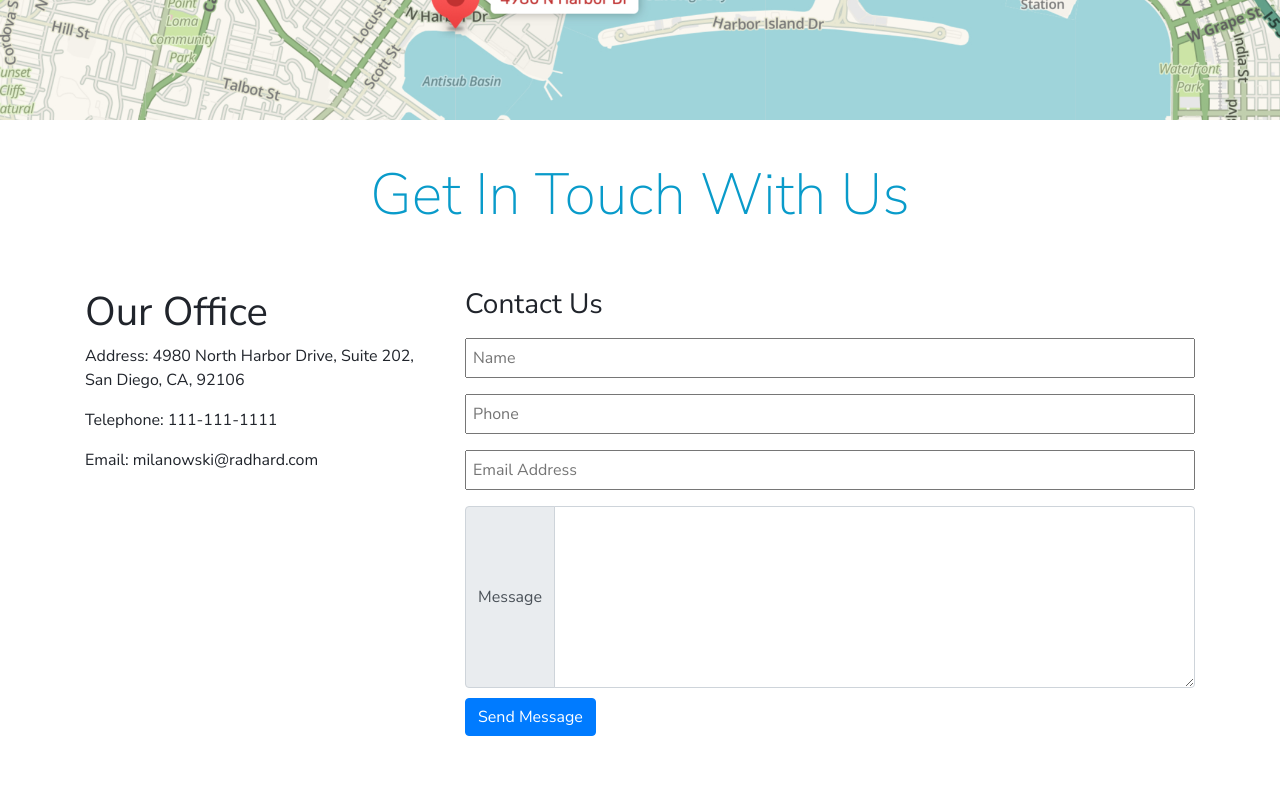
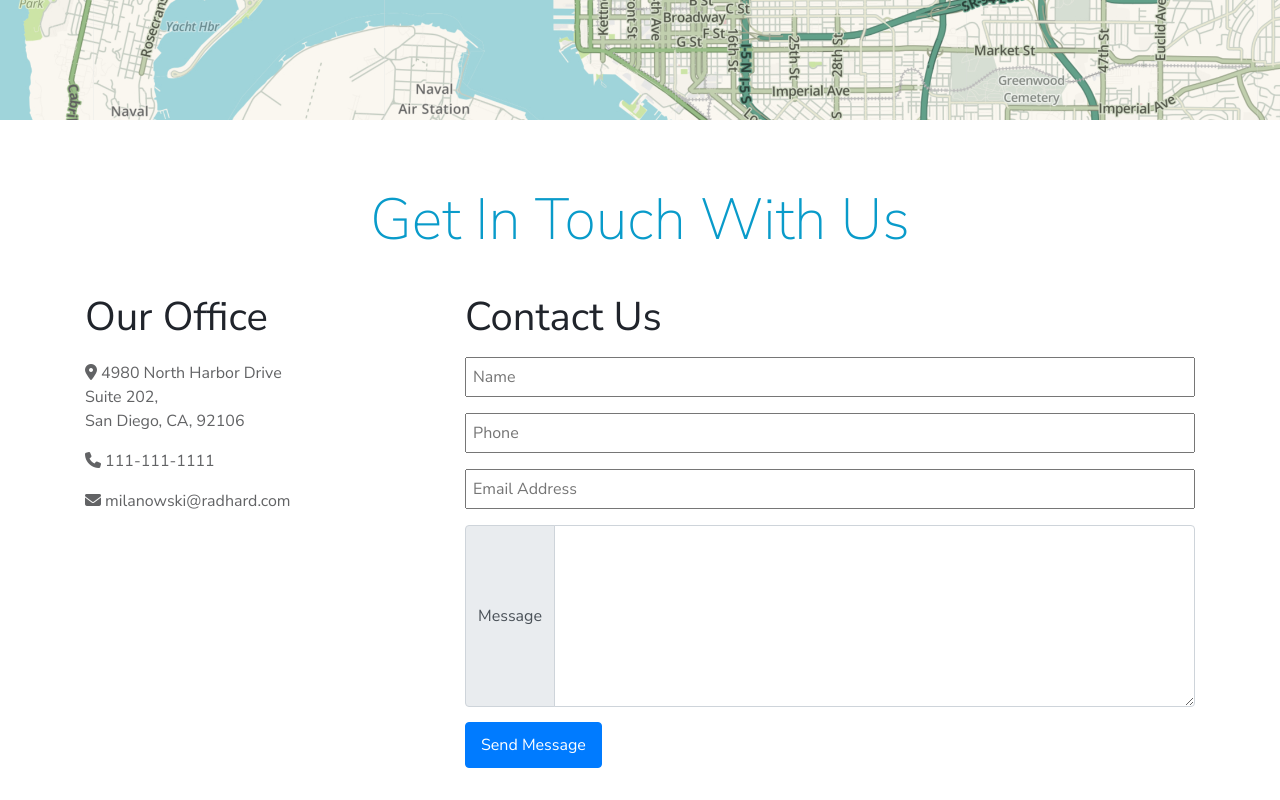
Before and after one commit to saronnhong/saron-portfolio, a React (Create React App) app in the folder client/: page /contact in a window 1280 px wide. Shown: the part 372-1172 px from the top of the page. Before the commit the page ends 1108 px from the top, so only its background shows below. Built offline with nearby package versions, Linux system fonts and the light colour scheme.

Commit message:
change contact banner image

```diff
--- a/client/public/index.html
+++ b/client/public/index.html
@@ -12,7 +12,7 @@
   <!-- <link href="https://fonts.googleapis.com/icon?family=Material+Icons" rel="stylesheet"> -->
   <!-- <link href="https://fonts.googleapis.com/css?family=Nunito+Sans&display=swap" rel="stylesheet"> -->
   <link href="https://fonts.googleapis.com/css?family=Nunito+Sans:200,300,400,600,900&display=swap" rel="stylesheet">
-    <!-- Compiled and minified CSS -->
+  <!-- Compiled and minified CSS -->
   <link rel="stylesheet" href="https://stackpath.bootstrapcdn.com/bootstrap/4.4.1/css/bootstrap.min.css"
     integrity="sha384-Vkoo8x4CGsO3+Hhxv8T/Q5PaXtkKtu6ug5TOeNV6gBiFeWPGFN9MuhOf23Q9Ifjh" crossorigin="anonymous">
   <!-- <link rel="stylesheet" href="https://cdnjs.cloudflare.com/ajax/libs/materialize/1.0.0/css/materialize.min.css"> -->
@@ -34,6 +34,7 @@
   <script src="https://stackpath.bootstrapcdn.com/bootstrap/4.4.1/js/bootstrap.min.js"
     integrity="sha384-wfSDF2E50Y2D1uUdj0O3uMBJnjuUD4Ih7YwaYd1iqfktj0Uod8GCExl3Og8ifwB6"
     crossorigin="anonymous"></script>
+  <script src="https://kit.fontawesome.com/6b33305948.js"></script>
   <!-- <script type="text/javascript" src="https://code.jquery.com/jquery-3.2.1.min.js"></script>
     <script type="text/javascript" src="https://cdnjs.cloudflare.com/ajax/libs/materialize/1.0.0/js/materialize.min.js"></script> -->
 </body>
--- a/client/src/pages/Contact/Contact.js
+++ b/client/src/pages/Contact/Contact.js
@@ -47,12 +47,15 @@ class Contact extends Component {
                     <div className="row contactContent">
                         <div className="col-md-4">
                             <h1>Our Office</h1>
-                            <p>Address: 4980 North Harbor Drive, Suite 202, San Diego, CA, 92106</p>
-                            <p>Telephone: 111-111-1111</p>
-                            <p>Email: milanowski@radhard.com</p>
+                            <div className="contactInfo">
+                                <p><i class="fas fa-map-marker-alt"></i> 4980 North Harbor Drive<br></br>Suite 202,<br></br>San Diego, CA, 92106</p>
+                                <p><i className="fa fa-phone"></i> 111-111-1111</p>
+                                <p><i className="fa fa-envelope"></i> milanowski@radhard.com</p>
+                            </div>
+
                         </div>
                         <div className="col-md-8">
-                            <h3>Contact Us</h3>
+                            <h1>Contact Us</h1>
                             <p id="confirmMessage">{email.confirmMsg}</p>
                             <form>
                                 <p>
--- a/client/src/pages/Contact/style.css
+++ b/client/src/pages/Contact/style.css
@@ -1,6 +1,6 @@
 .aboutUsTitle{
     /* background: linear-gradient(to right, rgba(255, 255, 255, 0.2) 0.35%, rgba(255, 255, 255, 0) 94.53%), url("/images/satellite-1030779_1600x525crop.jpg"); */
-    background: url("/images/contacts-map-banner.jpg");
+    background: url("/images/contact_banner3.jpg");
     background-size: cover;
     height: 33vw;
     /* width:100%; */
@@ -12,15 +12,17 @@
     position: relative;
     top: 250px;
     text-align: left;
+    height: 80vh;
 }
 .contactContent{
     position: relative;
-    top: 50px;
+    top: 55px;
 }
 .contact{
     color: #20242B;
     position:absolute;
     width: 100%;
+
 }
 .contactTitle{
     font-style: normal;
@@ -28,6 +30,8 @@
     font-size: 58px;
     color: #099BCA;
     text-align: center;
+    position: relative;
+    top: 25px;
 }
 .textFields{
     width: 100%;
@@ -46,5 +50,10 @@
   } */
 
   .emailSubmitBtn{
-      margin-top: 10px;
+      margin-top: 15px;
+      padding: 10px 15px;
   }
+  .contactInfo{
+      margin-top: 20px;
+      color: #626365;
+  }
```
Also changed, not shown: client/public/images/contact_banner2.jpg (added), client/public/images/contact_banner3.jpg (added).
